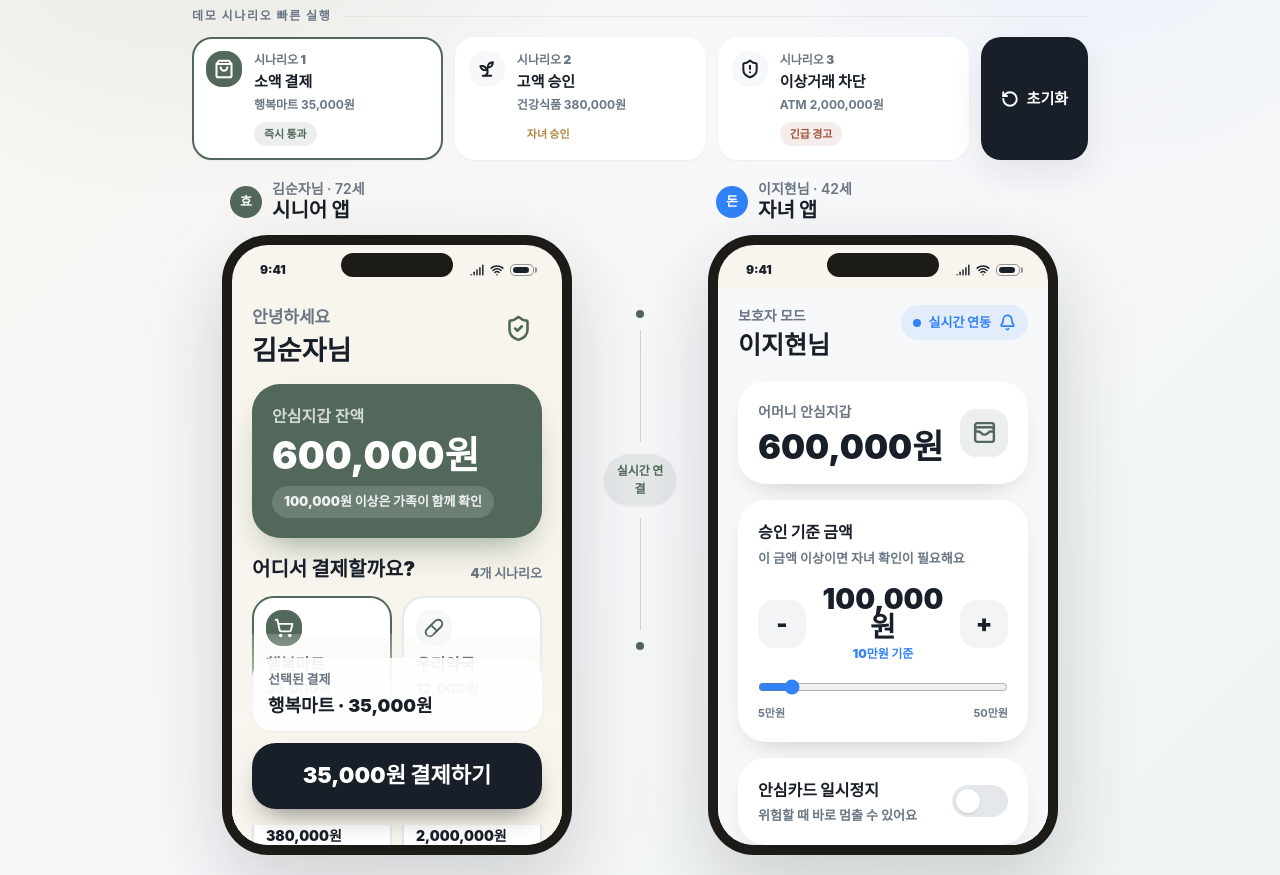
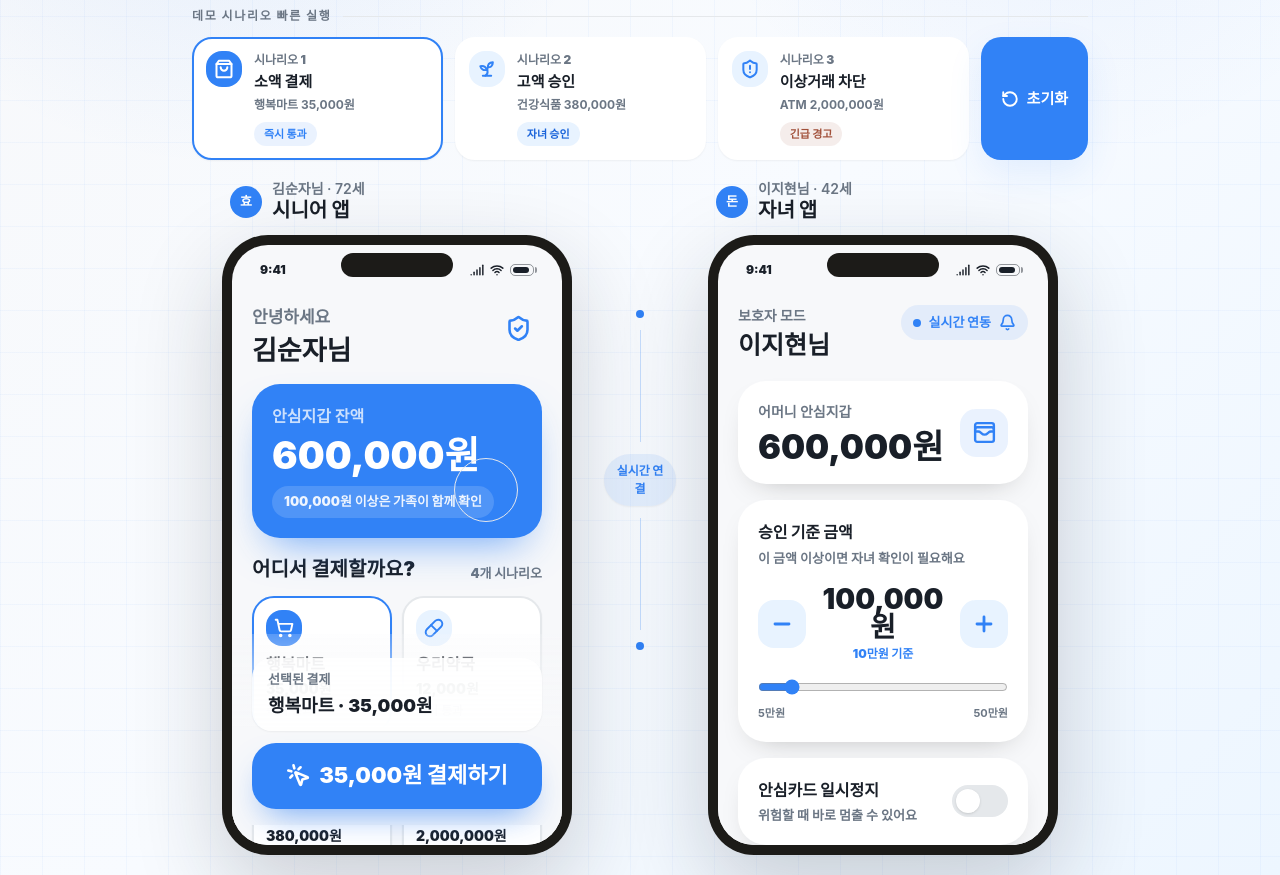
Before and after one commit to joonpyohuh/hyodon, a React (Vite) app: page / in a window 1280 px wide. Shown: the part 320-1195 px from the top of the page. Built offline with nearby package versions, Linux system fonts and the light colour scheme.

Commit message:
Polish demo with Toss blue visual style

```diff
--- a/src/App.tsx
+++ b/src/App.tsx
@@ -399,11 +399,11 @@ function App() {
   };
 
   return (
-    <div className="min-h-screen">
+    <div className="min-h-screen blue-stage">
       <header className="sticky top-0 z-40 border-b border-line/80 bg-paper/86 backdrop-blur-xl">
         <div className="mx-auto flex max-w-6xl items-center justify-between px-5 py-3.5">
           <div className="flex items-center gap-3">
-            <div className="flex h-10 w-10 items-center justify-center rounded-2xl bg-sage text-[17px] font-black text-white shadow-sm">
+            <div className="flex h-10 w-10 items-center justify-center rounded-2xl bg-toss text-[17px] font-black text-white shadow-sm">
               효
             </div>
             <div>
@@ -422,7 +422,7 @@ function App() {
               aria-pressed={voiceEnabled}
               onClick={() => setVoiceEnabled((current) => !current)}
               className={`inline-flex h-10 items-center gap-2 rounded-full px-3.5 text-[13px] font-black transition ${
-                voiceEnabled ? "bg-sage/12 text-sage" : "bg-white text-muted"
+                voiceEnabled ? "bg-toss/12 text-toss" : "bg-white text-muted"
               }`}
             >
               <Volume2 size={16} strokeWidth={2.4} />
@@ -431,7 +431,7 @@ function App() {
             <button
               type="button"
               onClick={resetDemo}
-              className="inline-flex h-10 items-center gap-2 rounded-full bg-ink px-3.5 text-[13px] font-black text-white transition active:scale-[0.98]"
+              className="inline-flex h-10 items-center gap-2 rounded-full bg-toss px-3.5 text-[13px] font-black text-white shadow-sm transition active:scale-[0.98]"
             >
               <RotateCcw size={15} strokeWidth={2.6} />
               초기화
@@ -443,7 +443,7 @@ function App() {
       <main className="px-5 py-5 sm:px-8 lg:px-10">
         <section className="mx-auto max-w-6xl">
           <div className="mx-auto max-w-3xl text-center">
-            <span className="inline-flex rounded-full bg-gold/12 px-3 py-1 text-[12px] font-black text-gold">
+            <span className="inline-flex rounded-full bg-toss/10 px-3 py-1 text-[12px] font-black text-toss">
               차등 승인 결제 · 인터랙티브 데모
             </span>
             <h1 className="mt-2 text-[36px] font-black leading-tight text-ink sm:text-[46px]">
@@ -489,19 +489,19 @@ function App() {
           </PhoneFrame>
 
           <div className="hidden min-h-[600px] w-[72px] flex-col items-center justify-center lg:flex">
-            <div className="h-2 w-2 rounded-full bg-sage" />
-            <div className="my-3 h-28 w-px bg-sage/25" />
+            <div className="h-2 w-2 rounded-full bg-toss" />
+            <div className="my-3 h-28 w-px bg-toss/25" />
             <div
               className={`rounded-full px-3 py-2 text-center text-[12px] font-black shadow-sm ${
                 state.pendingApproval
-                  ? "bg-gold/12 text-gold"
-                  : "bg-sage/10 text-sage"
+                  ? "bg-toss/12 text-toss"
+                  : "bg-toss/10 text-toss"
               }`}
             >
               {state.pendingApproval ? "승인 요청" : "실시간 연결"}
             </div>
-            <div className="my-3 h-28 w-px bg-sage/25" />
-            <div className="h-2 w-2 rounded-full bg-sage" />
+            <div className="my-3 h-28 w-px bg-toss/25" />
+            <div className="h-2 w-2 rounded-full bg-toss" />
           </div>
 
           <PhoneFrame title="자녀 앱" subtitle="이지현님 · 42세" accent="toss">
--- a/src/components/ChildPhone.tsx
+++ b/src/components/ChildPhone.tsx
@@ -1,4 +1,4 @@
-import { Bell, Shield, WalletCards } from "lucide-react";
+import { Bell, Minus, Plus, Shield, WalletCards } from "lucide-react";
 import ApprovalCard from "./ApprovalCard";
 import ReportCard from "./ReportCard";
 import TransactionList from "./TransactionList";
@@ -16,8 +16,8 @@ interface ChildPhoneProps {
 
 const activityToneClass = {
   neutral: "bg-soft text-muted",
-  success: "bg-sage/10 text-sage",
-  warning: "bg-gold/10 text-gold",
+  success: "bg-toss/10 text-toss",
+  warning: "bg-[#E8F3FF] text-[#1B64DA]",
   danger: "bg-rust/10 text-rust",
 };
 
@@ -72,7 +72,7 @@ export default function ChildPhone({
           </div>
           <span
             className={`flex h-12 w-12 items-center justify-center rounded-2xl ${
-              state.cardFrozen ? "bg-rust/10 text-rust" : "bg-sage/10 text-sage"
+              state.cardFrozen ? "bg-rust/10 text-rust" : "bg-toss/10 text-toss"
             }`}
           >
             <WalletCards size={25} strokeWidth={2.3} />
@@ -150,9 +150,9 @@ export default function ChildPhone({
       </section>
 
       {!state.pendingApproval ? (
-        <section className="mt-4 rounded-[24px] border border-line bg-white p-4 shadow-sm">
+        <section className="mt-4 rounded-[24px] border border-toss/10 bg-[#F8FBFF] p-4 shadow-sm">
           <div className="flex items-center gap-3">
-            <span className="flex h-10 w-10 items-center justify-center rounded-2xl bg-sage/10 text-sage">
+            <span className="flex h-10 w-10 items-center justify-center rounded-2xl bg-toss/10 text-toss">
               <Shield size={22} strokeWidth={2.3} />
             </span>
             <div>
@@ -200,11 +200,15 @@ function StepButton({
   return (
     <button
       type="button"
-      className="flex h-12 w-12 shrink-0 items-center justify-center rounded-2xl bg-[#F2F4F6] text-[24px] font-black text-ink transition active:scale-[0.96] disabled:opacity-40"
+      className="flex h-12 w-12 shrink-0 items-center justify-center rounded-2xl bg-[#E8F3FF] text-[24px] font-black text-toss transition hover:bg-toss hover:text-white active:scale-[0.96] disabled:opacity-40"
       onClick={onClick}
       disabled={disabled}
     >
-      {label}
+      {label === "+" ? (
+        <Plus size={24} strokeWidth={2.8} />
+      ) : (
+        <Minus size={24} strokeWidth={2.8} />
+      )}
     </button>
   );
 }
--- a/src/components/DemoControls.tsx
+++ b/src/components/DemoControls.tsx
@@ -41,14 +41,14 @@ const scenarioMeta = [
 
 const toneClass = {
   sage: {
-    active: "border-sage bg-sage/10",
-    icon: "bg-sage text-white",
-    chip: "bg-sage/10 text-sage",
+    active: "border-toss bg-toss/10 shadow-[0_16px_32px_-22px_rgba(49,130,246,0.8)]",
+    icon: "bg-toss text-white",
+    chip: "bg-toss/10 text-toss",
   },
   gold: {
-    active: "border-gold bg-gold/10",
-    icon: "bg-gold text-white",
-    chip: "bg-gold/12 text-gold",
+    active: "border-[#1B64DA] bg-[#E8F3FF] shadow-[0_16px_32px_-22px_rgba(49,130,246,0.8)]",
+    icon: "bg-[#1B64DA] text-white",
+    chip: "bg-[#E8F3FF] text-[#1B64DA]",
   },
   rust: {
     active: "border-rust bg-rust/10",
@@ -82,7 +82,7 @@ export default function DemoControls({
             <button
               key={merchantId}
               type="button"
-            className={`rounded-[20px] border-2 bg-white p-3 text-left shadow-sm transition active:scale-[0.98] ${
+            className={`rounded-[20px] border-2 bg-white p-3 text-left shadow-sm transition hover:-translate-y-0.5 hover:shadow-card active:scale-[0.98] ${
                 active ? classes.active : "border-white hover:border-line"
               }`}
               onClick={() => onSelectScenario(merchantId)}
@@ -91,7 +91,7 @@ export default function DemoControls({
               <div className="flex items-start gap-3">
                 <span
                   className={`flex h-9 w-9 shrink-0 items-center justify-center rounded-2xl ${
-                    active ? classes.icon : "bg-soft text-ink"
+                    active ? classes.icon : "bg-[#E8F3FF] text-toss"
                   }`}
                 >
                   <Icon size={20} strokeWidth={2.4} />
@@ -117,7 +117,7 @@ export default function DemoControls({
 
         <button
           type="button"
-          className="flex min-h-[88px] items-center justify-center gap-2 rounded-[20px] bg-ink px-5 text-[15px] font-black text-white shadow-card transition active:scale-[0.98]"
+          className="flex min-h-[88px] items-center justify-center gap-2 rounded-[20px] bg-toss px-5 text-[15px] font-black text-white shadow-card transition hover:-translate-y-0.5 active:scale-[0.98]"
           onClick={onReset}
         >
           <RotateCcw size={18} strokeWidth={2.5} />
--- a/src/components/MerchantSelector.tsx
+++ b/src/components/MerchantSelector.tsx
@@ -32,14 +32,14 @@ export default function MerchantSelector({
             type="button"
             className={`min-h-[104px] rounded-[22px] border-2 bg-white p-3 text-left shadow-sm transition active:scale-[0.98] ${
               selected
-                ? "border-sage shadow-[0_14px_28px_-18px_rgba(81,104,90,0.55)]"
-                : "border-line hover:border-sage/35"
+                ? "border-toss bg-[#F8FBFF] shadow-[0_16px_32px_-20px_rgba(49,130,246,0.55)]"
+                : "border-line hover:border-toss/35 hover:shadow-card"
             }`}
             onClick={() => onSelect(merchant)}
           >
             <span
               className={`flex h-9 w-9 items-center justify-center rounded-2xl ${
-                selected ? "bg-sage text-white" : "bg-soft text-sage"
+                selected ? "bg-toss text-white" : "bg-[#E8F3FF] text-toss"
               }`}
             >
                 <Icon size={20} strokeWidth={2.3} />
--- a/src/components/ReportCard.tsx
+++ b/src/components/ReportCard.tsx
@@ -2,16 +2,16 @@ import { BarChart3 } from "lucide-react";
 import { formatWon } from "../utils/format";
 
 const reportRows = [
-  { label: "마트", amount: 35000, color: "bg-sage" },
+  { label: "마트", amount: 35000, color: "bg-toss" },
   { label: "약국", amount: 12000, color: "bg-toss" },
-  { label: "건강/기타", amount: 95000, color: "bg-gold" },
+  { label: "건강/기타", amount: 95000, color: "bg-[#1B64DA]" },
 ];
 
 export default function ReportCard() {
   return (
     <section className="rounded-[28px] bg-white p-5 shadow-[0_12px_30px_-18px_rgba(33,31,26,0.35)]">
       <div className="flex items-center gap-3">
-        <span className="flex h-10 w-10 items-center justify-center rounded-2xl bg-soft text-sage">
+        <span className="flex h-10 w-10 items-center justify-center rounded-2xl bg-toss/10 text-toss">
           <BarChart3 size={21} strokeWidth={2.3} />
         </span>
         <div>
--- a/src/components/SeniorPhone.tsx
+++ b/src/components/SeniorPhone.tsx
@@ -3,9 +3,11 @@ import {
   ArrowLeft,
   CheckCircle2,
   CreditCard,
+  MousePointerClick,
   QrCode,
   ShieldCheck,
   Smartphone,
+  XCircle,
 } from "lucide-react";
 import MerchantSelector from "./MerchantSelector";
 import TransactionList from "./TransactionList";
@@ -36,7 +38,7 @@ const paymentMethods: Array<{
     title: "간편결제",
     description: "큰 버튼으로 바로 결제해요",
     icon: Smartphone,
-    iconClass: "bg-sage/12 text-sage",
+    iconClass: "bg-toss/12 text-toss",
     barClass: "bg-sage",
   },
   {
@@ -44,15 +46,15 @@ const paymentMethods: Array<{
     title: "안심카드",
     description: "매장에서 카드를 찍는 상황이에요",
     icon: CreditCard,
-    iconClass: "bg-gold/14 text-gold",
-    barClass: "bg-gold",
+    iconClass: "bg-[#E8F3FF] text-[#1B64DA]",
+    barClass: "bg-[#1B64DA]",
   },
   {
     id: "qr",
     title: "QR결제",
     description: "QR을 보여주거나 스캔해요",
     icon: QrCode,
-    iconClass: "bg-toss/10 text-toss",
+    iconClass: "bg-[#EDF6FF] text-toss",
     barClass: "bg-toss",
   },
 ];
@@ -103,7 +105,7 @@ export default function SeniorPhone({
               <button
                 key={method.id}
                 type="button"
-                className={`method-card method-card-${index} group relative overflow-hidden rounded-[28px] border-2 border-white bg-white p-5 text-left shadow-card transition active:scale-[0.98]`}
+                className={`method-card method-card-${index} group relative overflow-hidden rounded-[28px] border-2 border-white bg-white p-5 text-left shadow-card transition hover:-translate-y-0.5 hover:border-toss/25 hover:shadow-[0_20px_44px_-24px_rgba(49,130,246,0.55)] active:scale-[0.98]`}
                 onClick={() => onSelectPaymentMethod(method.id)}
               >
                 <span
@@ -134,7 +136,7 @@ export default function SeniorPhone({
           })}
         </div>
 
-        <div className="mt-auto rounded-[22px] bg-sage/10 px-4 py-3 text-[14px] font-bold leading-relaxed text-sage animate-soft-glow">
+        <div className="mt-auto rounded-[22px] bg-toss/10 px-4 py-3 text-[14px] font-bold leading-relaxed text-toss animate-soft-glow">
           어떤 방법을 골라도 금액 기준에 따라 소액은 바로 통과하고, 고액은 자녀 확인으로 넘어가요.
         </div>
       </div>
@@ -154,7 +156,7 @@ export default function SeniorPhone({
         </button>
 
         <div className="flex flex-1 flex-col items-center justify-center text-center">
-          <div className="flex h-24 w-24 items-center justify-center rounded-[30px] bg-white text-sage shadow-[0_12px_30px_-14px_rgba(33,31,26,0.4)] animate-float">
+          <div className="flex h-24 w-24 items-center justify-center rounded-[30px] bg-white text-toss shadow-[0_18px_38px_-18px_rgba(49,130,246,0.55)] animate-float">
             {SelectedPaymentIcon ? (
               <SelectedPaymentIcon size={48} strokeWidth={2.1} />
             ) : (
@@ -162,7 +164,7 @@ export default function SeniorPhone({
             )}
           </div>
           {selectedPaymentMethod ? (
-            <p className="mt-6 rounded-full bg-sage/10 px-4 py-2 text-[15px] font-black text-sage">
+            <p className="mt-6 rounded-full bg-toss/10 px-4 py-2 text-[15px] font-black text-toss">
               {selectedPaymentMethod.title}
             </p>
           ) : null}
@@ -178,16 +180,18 @@ export default function SeniorPhone({
         <div className="grid gap-3">
           <button
             type="button"
-            className="h-[66px] rounded-[22px] bg-sage text-[22px] font-black text-white shadow-[0_14px_28px_-12px_rgba(81,104,90,0.6)] transition active:scale-[0.98]"
+            className="inline-flex h-[66px] items-center justify-center gap-2 rounded-[22px] bg-toss text-[22px] font-black text-white shadow-[0_16px_34px_-14px_rgba(49,130,246,0.75)] transition active:scale-[0.98]"
             onClick={onConfirmPayment}
           >
+            <CheckCircle2 size={25} strokeWidth={2.6} />
             맞아요
           </button>
           <button
             type="button"
-            className="h-[60px] rounded-[22px] bg-[#F2EDE2] text-[20px] font-black text-muted transition active:scale-[0.98]"
+            className="inline-flex h-[60px] items-center justify-center gap-2 rounded-[22px] bg-[#F2F4F6] text-[20px] font-black text-muted transition active:scale-[0.98]"
             onClick={onCancelConfirm}
           >
+            <XCircle size={23} strokeWidth={2.4} />
             취소
           </button>
         </div>
@@ -199,8 +203,8 @@ export default function SeniorPhone({
     return (
       <div className="flex min-h-full flex-col items-center justify-center bg-paper px-6 pb-8 text-center animate-rise">
         <div className="relative flex h-28 w-28 items-center justify-center">
-          <span className="absolute h-full w-full animate-pulse-ring rounded-full bg-gold/15" />
-          <span className="relative flex h-24 w-24 items-center justify-center rounded-full bg-gold/15 text-gold">
+          <span className="absolute h-full w-full animate-pulse-ring rounded-full bg-toss/15" />
+          <span className="relative flex h-24 w-24 items-center justify-center rounded-full bg-toss/12 text-toss">
             <CreditCard size={44} strokeWidth={2.1} />
           </span>
         </div>
@@ -222,10 +226,10 @@ export default function SeniorPhone({
             </div>
           </div>
         ) : null}
-        <div className="mt-8 flex items-center gap-2 text-[14px] font-bold text-gold">
-          <span className="loading-dot h-2.5 w-2.5 rounded-full bg-gold" />
-          <span className="loading-dot h-2.5 w-2.5 rounded-full bg-gold" />
-          <span className="loading-dot h-2.5 w-2.5 rounded-full bg-gold" />
+        <div className="mt-8 flex items-center gap-2 text-[14px] font-bold text-toss">
+          <span className="loading-dot h-2.5 w-2.5 rounded-full bg-toss" />
+          <span className="loading-dot h-2.5 w-2.5 rounded-full bg-toss" />
+          <span className="loading-dot h-2.5 w-2.5 rounded-full bg-toss" />
           <span className="ml-1">확인 요청을 보냈어요</span>
         </div>
       </div>
@@ -267,12 +271,14 @@ export default function SeniorPhone({
             김순자님
           </h3>
         </div>
-        <span className="flex h-12 w-12 items-center justify-center rounded-full bg-sage/12 text-sage">
+        <span className="flex h-12 w-12 items-center justify-center rounded-full bg-toss/12 text-toss">
           <ShieldCheck size={27} strokeWidth={2.3} />
         </span>
       </header>
 
-      <section className="mt-4 rounded-[28px] bg-sage px-5 py-5 text-white shadow-[0_18px_36px_-16px_rgba(81,104,90,0.65)]">
+      <section className="relative mt-4 overflow-hidden rounded-[28px] bg-toss px-5 py-5 text-white shadow-[0_20px_42px_-18px_rgba(49,130,246,0.72)]">
+        <span className="pointer-events-none absolute -right-8 -top-10 h-28 w-28 rounded-full bg-white/12" />
+        <span className="pointer-events-none absolute bottom-4 right-6 h-16 w-16 rounded-full border border-white/18" />
         <p className="text-[16px] font-bold text-white/75">안심지갑 잔액</p>
         <p className="mt-2 text-[38px] font-black leading-none">
           {formatWon(state.balance)}
@@ -312,10 +318,11 @@ export default function SeniorPhone({
         </div>
         <button
           type="button"
-          className="h-[66px] w-full rounded-[24px] bg-ink text-[22px] font-black text-white shadow-[0_14px_28px_-12px_rgba(33,31,26,0.6)] transition enabled:active:scale-[0.98] disabled:cursor-not-allowed disabled:bg-[#D5D0C4] disabled:text-white"
+          className="inline-flex h-[66px] w-full items-center justify-center gap-2 rounded-[24px] bg-toss text-[22px] font-black text-white shadow-[0_16px_34px_-14px_rgba(49,130,246,0.75)] transition enabled:hover:-translate-y-0.5 enabled:active:scale-[0.98] disabled:cursor-not-allowed disabled:bg-[#D5DCE5] disabled:text-white"
           disabled={!selectedMerchant}
           onClick={onStartPayment}
         >
+          <MousePointerClick size={25} strokeWidth={2.5} />
           {selectedMerchant
             ? `${formatWon(selectedMerchant.amount)} 결제하기`
             : "결제할 곳을 골라주세요"}
@@ -348,7 +355,7 @@ function ResultScreen({
     <div className="flex min-h-full flex-col items-center justify-center bg-paper px-6 pb-8 text-center animate-rise">
       <div
         className={`flex h-28 w-28 animate-pop items-center justify-center rounded-full ${
-          isSuccess ? "bg-sage/12 text-sage" : "bg-[#F2EDE2] text-gold"
+          isSuccess ? "bg-toss/12 text-toss" : "bg-[#F2F4F6] text-rust"
         }`}
       >
         {icon}
@@ -362,9 +369,10 @@ function ResultScreen({
       </p>
       <button
         type="button"
-        className="mt-10 h-[64px] w-full rounded-[24px] bg-ink text-[21px] font-black text-white shadow-[0_14px_28px_-12px_rgba(33,31,26,0.6)] transition active:scale-[0.98]"
+        className="mt-10 inline-flex h-[64px] w-full items-center justify-center gap-2 rounded-[24px] bg-toss text-[21px] font-black text-white shadow-[0_16px_34px_-14px_rgba(49,130,246,0.75)] transition active:scale-[0.98]"
         onClick={onReturnHome}
       >
+        <CheckCircle2 size={24} strokeWidth={2.5} />
         확인
       </button>
     </div>
--- a/src/components/TransactionList.tsx
+++ b/src/components/TransactionList.tsx
@@ -12,7 +12,7 @@ const statusMeta = {
   approved: {
     label: "승인 완료",
     icon: CheckCircle2,
-    className: "text-sage bg-sage/10",
+    className: "text-toss bg-toss/10",
   },
   declined: {
     label: "처리 안 됨",
@@ -22,7 +22,7 @@ const statusMeta = {
   pending: {
     label: "확인 중",
     icon: Clock3,
-    className: "text-gold bg-gold/10",
+    className: "text-rust bg-rust/10",
   },
 };
 
--- a/src/index.css
+++ b/src/index.css
@@ -9,7 +9,7 @@
 
 html {
   min-width: 320px;
-  background: #f8f5ee;
+  background: #f7f8fa;
 }
 
 body {
@@ -18,13 +18,20 @@ body {
   margin: 0;
   color: #191f28;
   background:
-    radial-gradient(circle at 16% 8%, rgba(81, 104, 90, 0.12), transparent 28rem),
-    radial-gradient(circle at 84% 12%, rgba(49, 130, 246, 0.08), transparent 24rem),
-    linear-gradient(135deg, #f8f5ee 0%, #f7f8fa 58%, #eef4f1 100%);
+    radial-gradient(circle at 18% 6%, rgba(49, 130, 246, 0.13), transparent 26rem),
+    radial-gradient(circle at 82% 8%, rgba(27, 100, 218, 0.08), transparent 24rem),
+    linear-gradient(135deg, #f7f8fa 0%, #f8fbff 54%, #edf6ff 100%);
   font-family: Pretendard, Inter, -apple-system, BlinkMacSystemFont, system-ui, sans-serif;
   letter-spacing: 0;
   -webkit-font-smoothing: antialiased;
   text-rendering: optimizeLegibility;
+}
+
+.blue-stage {
+  background-image:
+    linear-gradient(rgba(49, 130, 246, 0.045) 1px, transparent 1px),
+    linear-gradient(90deg, rgba(49, 130, 246, 0.045) 1px, transparent 1px);
+  background-size: 42px 42px;
 }
 
 button,
@@ -105,15 +112,15 @@ button:disabled {
 @keyframes pulse-ring {
   0% {
     transform: scale(0.95);
-    box-shadow: 0 0 0 0 rgba(176, 134, 66, 0.48);
+    box-shadow: 0 0 0 0 rgba(49, 130, 246, 0.42);
   }
   70% {
     transform: scale(1);
-    box-shadow: 0 0 0 18px rgba(176, 134, 66, 0);
+    box-shadow: 0 0 0 18px rgba(49, 130, 246, 0);
   }
   100% {
     transform: scale(0.95);
-    box-shadow: 0 0 0 0 rgba(176, 134, 66, 0);
+    box-shadow: 0 0 0 0 rgba(49, 130, 246, 0);
   }
 }
 
@@ -176,10 +183,10 @@ button:disabled {
 @keyframes soft-glow {
   0%,
   100% {
-    box-shadow: 0 0 0 rgba(81, 104, 90, 0);
+    box-shadow: 0 0 0 rgba(49, 130, 246, 0);
   }
   50% {
-    box-shadow: 0 18px 40px -24px rgba(81, 104, 90, 0.8);
+    box-shadow: 0 18px 40px -24px rgba(49, 130, 246, 0.8);
   }
 }
 
--- a/tailwind.config.js
+++ b/tailwind.config.js
@@ -4,19 +4,19 @@ export default {
   theme: {
     extend: {
       colors: {
-        paper: "#F8F5EE",
+        paper: "#F7F8FA",
         soft: "#F7F8FA",
         ink: "#191F28",
         muted: "#6B7684",
         line: "#E5E8EB",
-        sage: "#51685A",
+        sage: "#3182F6",
         toss: "#3182F6",
-        gold: "#B08642",
+        gold: "#4E8FF7",
         rust: "#A1503A",
       },
       boxShadow: {
-        phone: "0 32px 80px rgba(25, 31, 40, 0.18)",
-        card: "0 14px 35px rgba(25, 31, 40, 0.08)",
+        phone: "0 32px 90px rgba(25, 31, 40, 0.2)",
+        card: "0 14px 35px rgba(49, 130, 246, 0.1)",
       },
       fontFamily: {
         sans: [
```
Also changed, not shown: src/components/ApprovalCard.tsx (+4 -4 lines).
